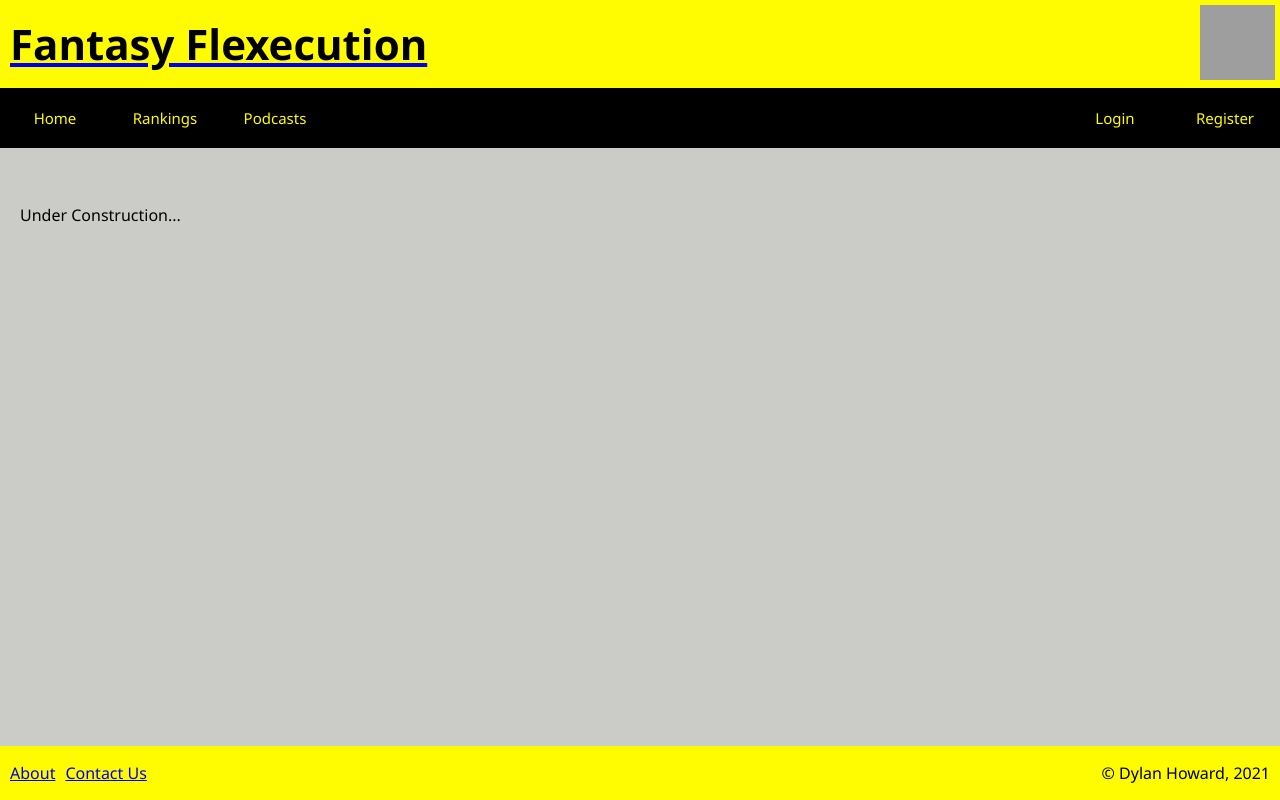
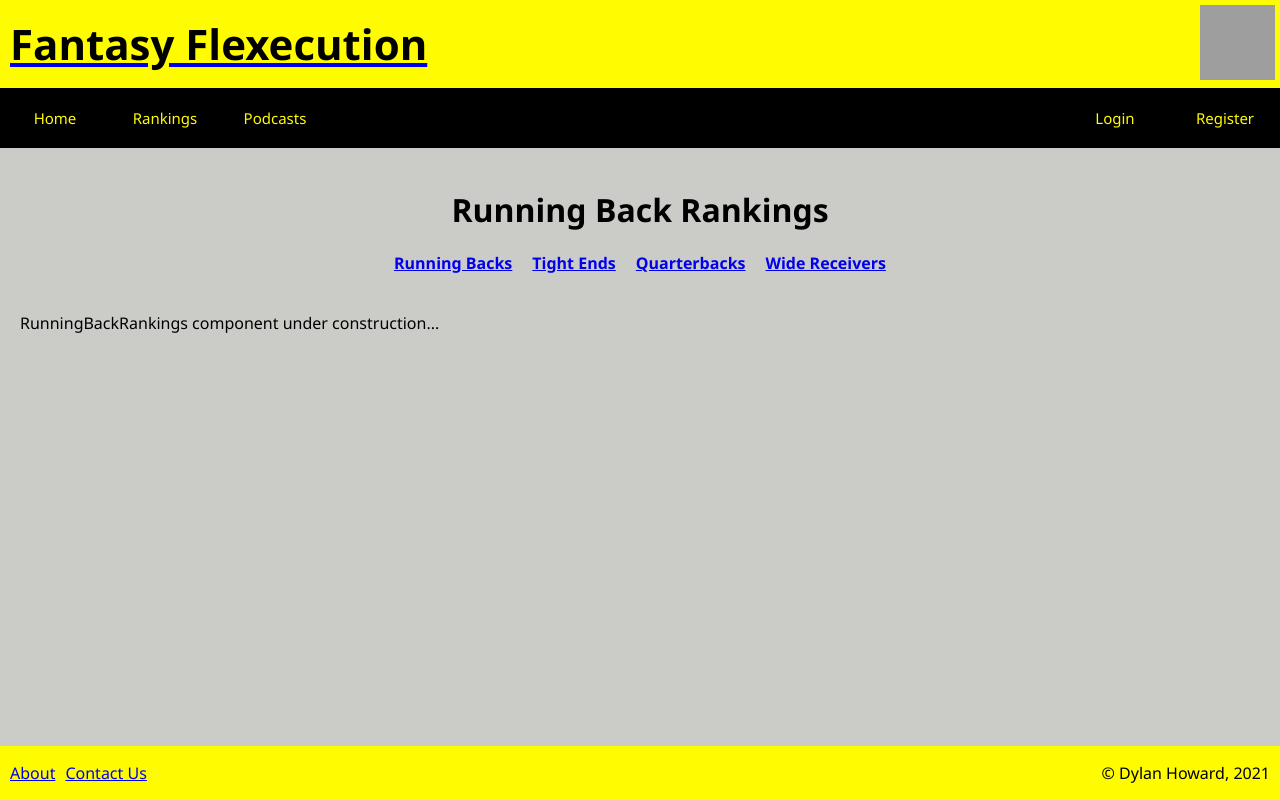
Before and after one commit to Dylanhoward24/fantasy-flexecution, a React (Create React App) app: page /#/rbRankings in a window 1280 px wide. Built offline with nearby package versions, Linux system fonts and the light colour scheme; no server answers; grey boxes are pictures that could not be loaded.

Commit message:
finished with nav for ranking components

```diff
--- /dev/null
+++ b/src/components/AllRankings/AllRankings.css
@@ -0,0 +1,4 @@
+h1 {
+    text-align: center;
+    margin: 0;
+}
--- a/src/components/AllRankings/AllRankings.jsx
+++ b/src/components/AllRankings/AllRankings.jsx
@@ -1,10 +1,10 @@
-import { Link } from 'react-router-dom';
-
 import RankingsHeader from '../RankingsHeader/RankingsHeader';
+import './AllRankings.css';
 
 export default function AllRankings() {
     return (
         <div className="container">
+            <h1>Overall Rankings</h1>
             <RankingsHeader />
 
             <p>AllRankings component under construction...</p>
--- a/src/components/App/App.css
+++ b/src/components/App/App.css
@@ -115,7 +115,8 @@ input {
 .rankingLink {
   display: inline-block;
   text-align: center;
-  margin: 10px;
+  margin-left: 10px;
+  margin-right: 10px;
 }
 
 .rankingLinks {
--- /dev/null
+++ b/src/components/QuarterbackRankings/QuarterbackRankings.css
@@ -0,0 +1,4 @@
+h1 {
+    text-align: center;
+    margin: 0;
+}
--- a/src/components/QuarterbackRankings/QuarterbackRankings.jsx
+++ b/src/components/QuarterbackRankings/QuarterbackRankings.jsx
@@ -1,7 +1,13 @@
+import RankingsHeader from '../RankingsHeader/RankingsHeader';
+import './QuarterbackRankings.css';
+
 export default function QuarterbackRankings() {
     return (
         <div className="container">
-            <p>Under Construction...</p>
+            <h1>Quarterback Rankings</h1>
+            <RankingsHeader />
+
+            <p>QuarterbackRankings component under construction...</p>
         </div>
     );
 }
--- /dev/null
+++ b/src/components/RunningBackRankings/RunningBackRankings.css
@@ -0,0 +1,4 @@
+h1 {
+    text-align: center;
+    margin: 0;
+}
--- a/src/components/RunningBackRankings/RunningBackRankings.jsx
+++ b/src/components/RunningBackRankings/RunningBackRankings.jsx
@@ -1,7 +1,13 @@
+import RankingsHeader from '../RankingsHeader/RankingsHeader';
+import './RunningBackRankings.css';
+
 export default function RunningBackRankings() {
     return (
         <div className="container">
-            <p>Under Construction...</p>
+            <h1>Running Back Rankings</h1>
+            <RankingsHeader />
+
+            <p>RunningBackRankings component under construction...</p>
         </div>
     );
 }
--- /dev/null
+++ b/src/components/TightEndRankings/TightEndRankings.css
@@ -0,0 +1,4 @@
+h1 {
+    text-align: center;
+    margin: 0;
+}
--- a/src/components/TightEndRankings/TightEndRankings.jsx
+++ b/src/components/TightEndRankings/TightEndRankings.jsx
@@ -1,7 +1,13 @@
+import RankingsHeader from '../RankingsHeader/RankingsHeader';
+import './TightEndRankings.css';
+
 export default function TightEndRankings() {
     return (
         <div className="container">
-            <p>Under Construction...</p>
+            <h1>Tight End Rankings</h1>
+            <RankingsHeader />
+
+            <p>TightEndRankings component under construction...</p>
         </div>
     );
 }
--- /dev/null
+++ b/src/components/WideReceiverRankings/WideReceiverRankings.css
@@ -0,0 +1,4 @@
+h1 {
+    text-align: center;
+    margin: 0;
+}
--- a/src/components/WideReceiverRankings/WideReceiverRankings.jsx
+++ b/src/components/WideReceiverRankings/WideReceiverRankings.jsx
@@ -1,7 +1,13 @@
+import RankingsHeader from '../RankingsHeader/RankingsHeader';
+import './WideReceiverRankings.css';
+
 export default function WideReceiverRankings() {
     return (
         <div className="container">
-            <p>Under Construction...</p>
+            <h1>Wide Receiver Rankings</h1>
+            <RankingsHeader />
+
+            <p>WideReceiverRankings component under construction...</p>
         </div>
     );
 }
```
